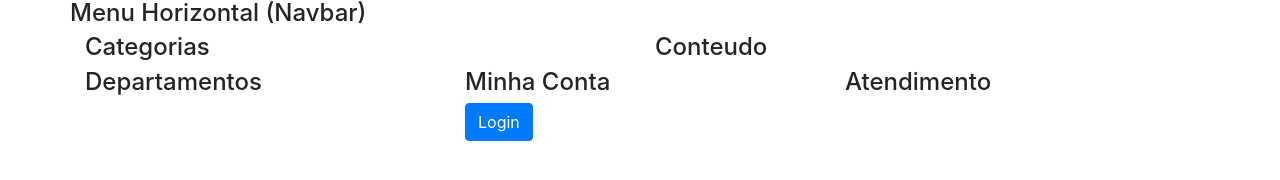
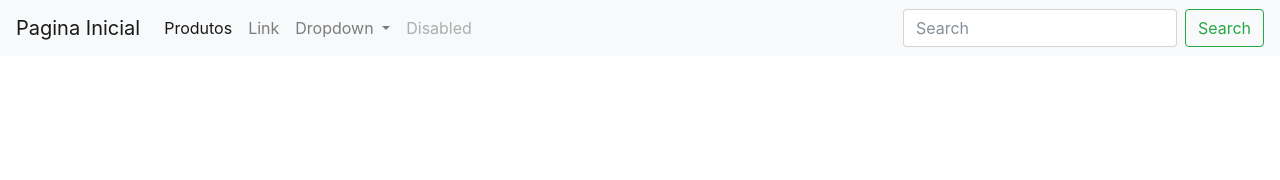
Before and after one commit to AntonioCaio/Projeto_html, a website: page public_html/index.html in a window 1280 px wide. Drawn offline with Linux system fonts and the light colour scheme.

Commit message:
COLOCADO MENU

```diff
--- a/public_html/index.html
+++ b/public_html/index.html
@@ -21,62 +21,41 @@ and open the template in the editor.
     <body>
 
 
+<nav class="navbar navbar-expand-lg navbar-light bg-light">
+  <a class="navbar-brand" href="#">Pagina Inicial</a>
+  <button class="navbar-toggler" type="button" data-toggle="collapse" data-target="#navbarSupportedContent" aria-controls="navbarSupportedContent" aria-expanded="false" aria-label="Toggle navigation">
+    <span class="navbar-toggler-icon"></span>
+  </button>
 
-        <div class="container">
-
-            <!-------------------------------------------------------------------------------->
-            <div class="row">
-                <h4>Menu Horizontal (Navbar)</h4>
-            </div>
-
-
-
-            <!-------------------------------------------------------------------------->
-
-             <div class="row">
-
-                 <div class="col">
-
-                     <h4>Categorias</h4>
-
-                 </div>
-
-                  <div class="col">
-                      <h4>Conteudo</h4>
-                 </div>
-
-            </div>
-
-
-
-            <!---------------------------------------------------------------------------->
-             <div class="row">
-
-                  <div class="col">
-
-                      <h4>Departamentos</h4>
-
-                 </div>
-
-                  <div class="col">
-
-                      <h4>Minha Conta</h4>
-                      <a href="#" class="btn btn-primary">Login</a>
-
-                 </div>
-
-                  <div class="col">
-                      <h4>Atendimento</h4>
-                 </div>
-            </div>
-
-
-
-            <!----------------------------------------------------------------------->
+  <div class="collapse navbar-collapse" id="navbarSupportedContent">
+    <ul class="navbar-nav mr-auto">
+      <li class="nav-item active">
+        <a class="nav-link" href="#">Produtos<span class="sr-only">(current)</span></a>
+      </li>
+      <li class="nav-item">
+        <a class="nav-link" href="#">Link</a>
+      </li>
+      <li class="nav-item dropdown">
+        <a class="nav-link dropdown-toggle" href="#" id="navbarDropdown" role="button" data-toggle="dropdown" aria-haspopup="true" aria-expanded="false">
+          Dropdown
+        </a>
+        <div class="dropdown-menu" aria-labelledby="navbarDropdown">
+          <a class="dropdown-item" href="#">Action</a>
+          <a class="dropdown-item" href="#">Another action</a>
+          <div class="dropdown-divider"></div>
+          <a class="dropdown-item" href="#">Something else here</a>
         </div>
-
-
-
+      </li>
+      <li class="nav-item">
+        <a class="nav-link disabled" href="#">Disabled</a>
+      </li>
+    </ul>
+    <form class="form-inline my-2 my-lg-0">
+      <input class="form-control mr-sm-2" type="search" placeholder="Search" aria-label="Search">
+      <button class="btn btn-outline-success my-2 my-sm-0" type="submit">Search</button>
+    </form>
+  </div>
+</nav>
 
 </body>
 </html>
```
